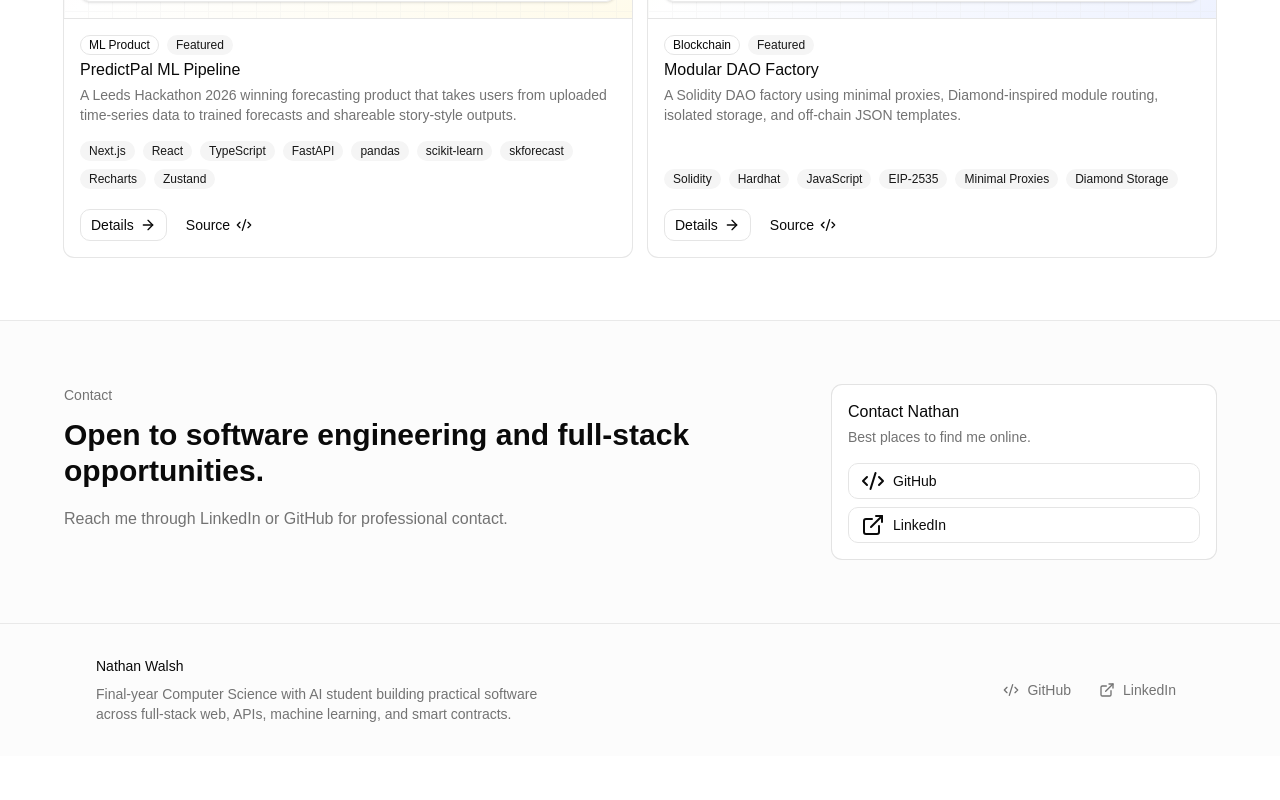
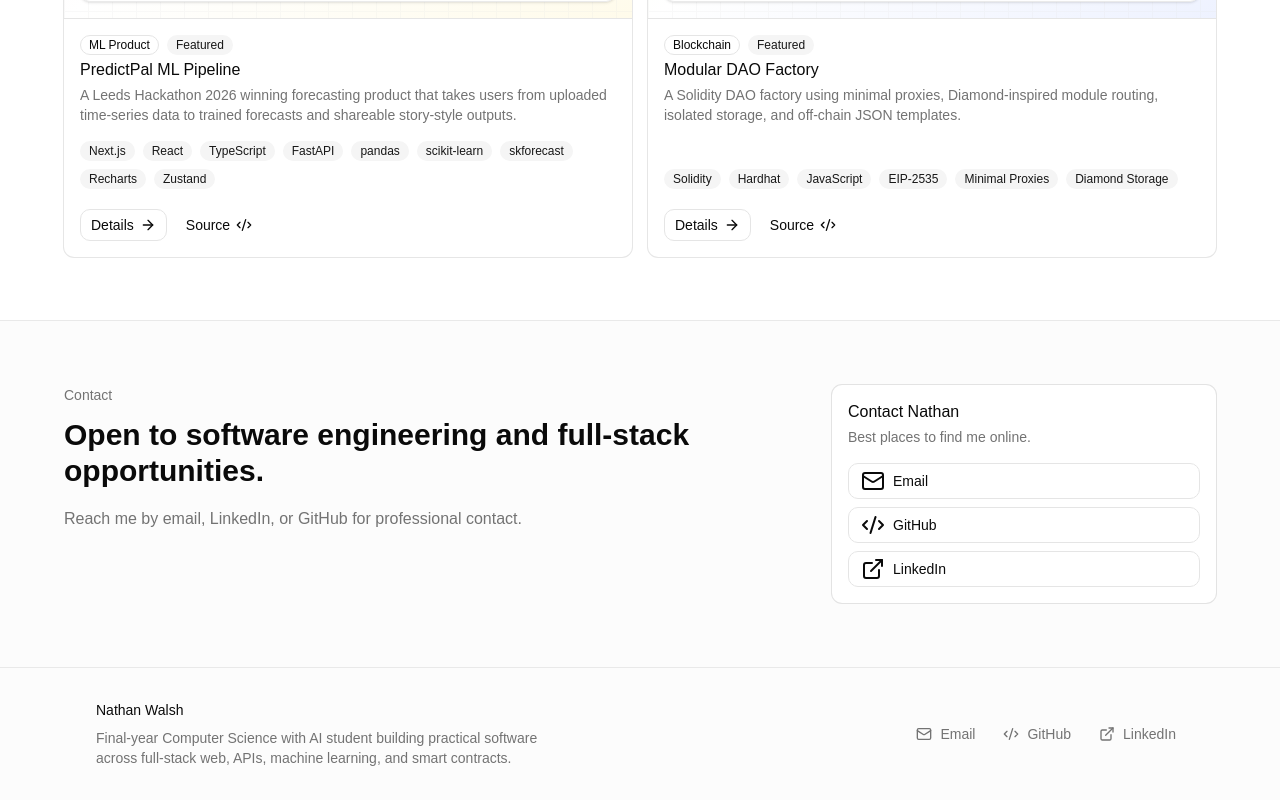
Before and after one commit to NathanWalash/portfolio, a React (Vite) app: page / in a window 1280 px wide. Shown: the part 2386-3186 px from the top of the page. Before the commit the page ends 3142 px from the top, so only its background shows below. Built offline with nearby package versions, Linux system fonts and the light colour scheme.

Commit message:
content: add portfolio contact email

```diff
--- a/src/components/layout/Footer.tsx
+++ b/src/components/layout/Footer.tsx
@@ -1,4 +1,4 @@
-import { Code2, ExternalLink } from "lucide-react"
+import { Code2, ExternalLink, Mail } from "lucide-react"
 import { Link } from "react-router-dom"
 
 import { profile, type SocialLink } from "@/data/profile"
@@ -18,6 +18,7 @@ export function Footer() {
         </div>
 
         <div className="flex flex-wrap items-center gap-3">
+          <FooterSocial icon="mail" social={profile.socials.email} />
           <FooterSocial icon="code" social={profile.socials.github} />
           <FooterSocial icon="external" social={profile.socials.linkedin} />
         </div>
@@ -30,10 +31,10 @@ function FooterSocial({
   icon,
   social,
 }: {
-  icon: "code" | "external"
+  icon: "code" | "external" | "mail"
   social: SocialLink
 }) {
-  const Icon = icon === "code" ? Code2 : ExternalLink
+  const Icon = icon === "code" ? Code2 : icon === "mail" ? Mail : ExternalLink
   const className =
     "inline-flex items-center gap-2 rounded-lg px-2 py-1 transition-colors focus-visible:ring-3 focus-visible:ring-ring/50"
   const content = (
--- a/src/data/profile.ts
+++ b/src/data/profile.ts
@@ -1,7 +1,7 @@
 import profileImageSrc from "@/assets/pfp.jpg"
 
 export type SocialLink = {
-  label: "GitHub" | "LinkedIn"
+  label: "GitHub" | "LinkedIn" | "Email"
   href: string
   external?: boolean
 }
@@ -14,7 +14,7 @@ export const profile = {
   summary:
     "Final-year Computer Science with AI student building practical software across full-stack web, APIs, machine learning, and smart contracts.",
   contactNote:
-    "Reach me through LinkedIn or GitHub for professional contact.",
+    "Reach me by email, LinkedIn, or GitHub for professional contact.",
   highlights: [
     "BSc Computer Science with Artificial Intelligence at the University of Leeds",
     "Predicted First Class",
@@ -36,6 +36,10 @@ export const profile = {
       href: "https://www.linkedin.com/in/nathan-walsh1/",
       external: true,
     },
+    email: {
+      label: "Email",
+      href: "mailto:hello@nathanwalsh.me",
+    },
   },
 } satisfies {
   name: string
@@ -52,5 +56,6 @@ export const profile = {
   socials: {
     github: SocialLink
     linkedin: SocialLink
+    email: SocialLink
   }
 }
--- a/src/pages/Home.tsx
+++ b/src/pages/Home.tsx
@@ -362,6 +362,7 @@ export function Home() {
                 <CardDescription>Best places to find me online.</CardDescription>
               </CardHeader>
               <CardContent className="grid gap-2">
+                <SocialButton icon="mail" social={profile.socials.email} />
                 <SocialButton icon="code" social={profile.socials.github} />
                 <SocialButton icon="external" social={profile.socials.linkedin} />
               </CardContent>
@@ -377,10 +378,10 @@ function SocialButton({
   icon,
   social,
 }: {
-  icon: "code" | "external"
+  icon: "code" | "external" | "mail"
   social: SocialLink
 }) {
-  const Icon = icon === "code" ? Code2 : ExternalLink
+  const Icon = icon === "code" ? Code2 : icon === "mail" ? Mail : ExternalLink
   const content = (
     <>
       <Icon aria-hidden="true" />
```
